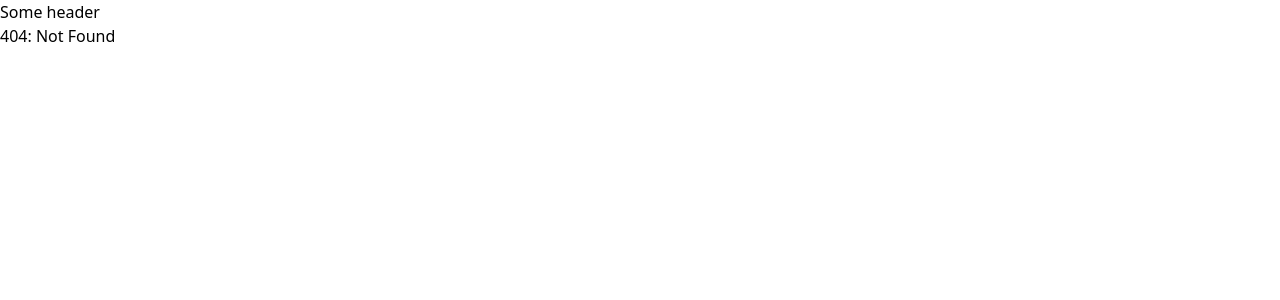
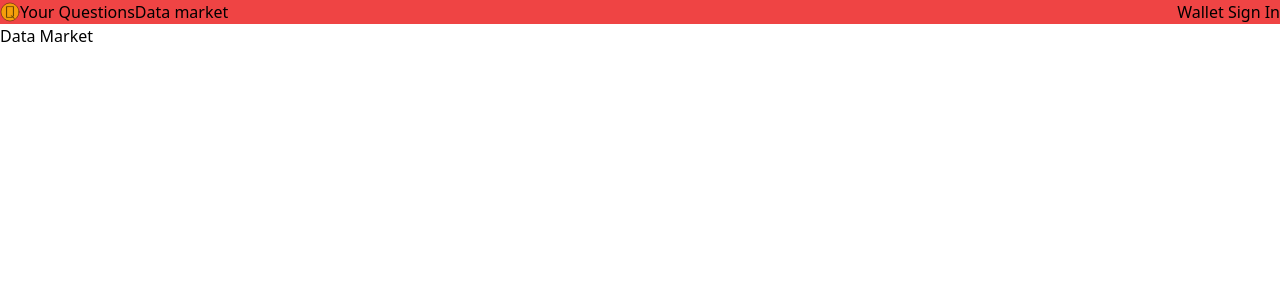
Before and after one commit to qlog-ai/qlog-ai-pwa, a SvelteKit app: page /data-market in a window 1280 px wide. Before the commit this address had no page. Shown: the top 300 px of the page. Built offline with nearby package versions, Linux system fonts and the light colour scheme.

Commit message:
Working header & new data market page

```diff
--- a/src/routes/+layout.svelte
+++ b/src/routes/+layout.svelte
@@ -3,7 +3,18 @@
     import { defaultEvmStores, signerAddress, signer } from 'ethers-svelte';
 </script>
 
-<header>
-    Some header
+<header class="bg-red-500 w-full flex items-center justify-between">
+    <div class="flex items-center">
+        <a href="/">
+            <img class="h-[20px]" src="/qlog.svg" alt="qlog.ai">
+        </a>
+        <a href="/questions">
+            Your Questions
+        </a>
+        <a href="/data-market">
+            Data market
+        </a>
+    </div>
+    <button>Wallet Sign In</button>
 </header>
 <slot></slot>
--- /dev/null
+++ b/src/routes/data-market/+page.svelte
@@ -0,0 +1 @@
+<h1>Data Market</h1>
```
Also changed, not shown: static/qlog.svg (added).
